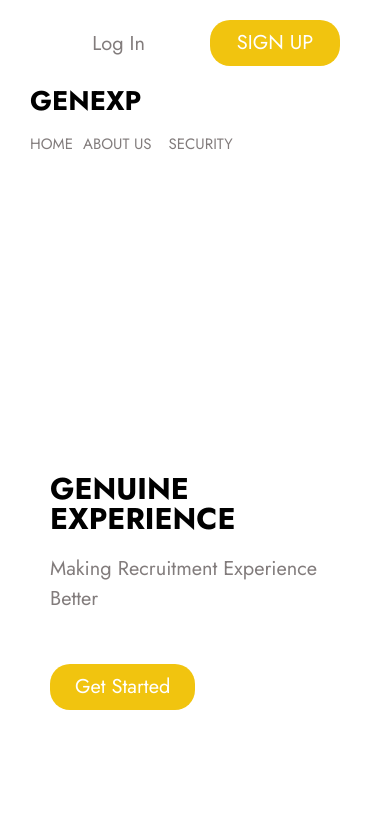
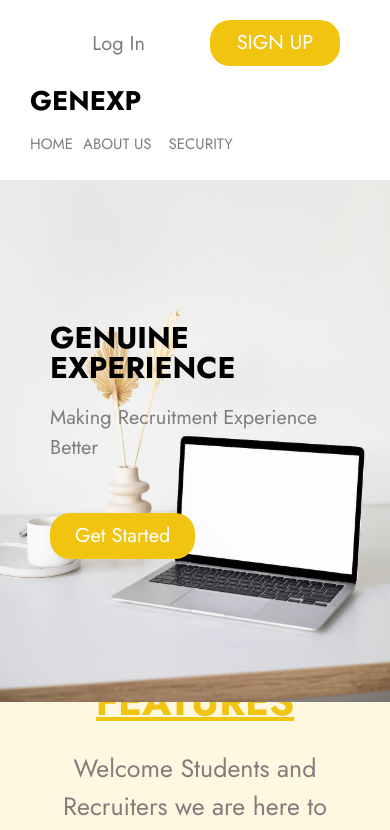
Before and after one commit to ktarun1419/genexp, a React (Create React App) app: page / in a window 390 px wide. Shown: the top 830 px of the page. Built offline with nearby package versions, Linux system fonts and the light colour scheme.

Commit message:
Some minor changes in styling

```diff
--- a/src/App.js
+++ b/src/App.js
@@ -8,7 +8,7 @@ import Login from './components/Login';
 import AboutUs from './components/AboutUs';
 import DashHome from './components/DashHome';
 import Offers from './components/Offers';
-import { useState } from 'react';
+import { useState} from 'react';
 
 import {
   BrowserRouter as Router,
@@ -19,7 +19,6 @@ import {
 
 function App() {
   const [showNav, setShowNav] = useState(true);
-
   return (
     <>
       <Router>
--- a/src/components/Home.css
+++ b/src/components/Home.css
@@ -46,8 +46,8 @@
     background-color: var(--button-background);
     color: #fff;
 
-    position: relative;
-    z-index: 9;
+    /* position: relative; */
+    /* z-index: 9;  */
 }
 
 .main-hero-section .button-h-group button:hover {
@@ -192,18 +192,18 @@
     background: #1b3d68;
 }
 
-@media (min-width: 1200px){
+@media (min-width: 1200px) {
     .about-home {
         height: auto;
     }
 
-    .Card_container{
+    .Card_container {
         padding: 30px;
     }
 
 }
 
-@media (min-width: 992px) and (max-width: 1200px){
+@media (min-width: 992px) and (max-width: 1200px) {
     .about-home {
         height: auto;
     }
@@ -215,19 +215,20 @@
         padding-bottom: 50px;
     }
 
-    .main-hero-section{
+    .main-hero-section {
         margin-top: 4rem;
     }
+
     .about-content-container {
         padding-left: 30px;
     }
 
-    .Card_container{
+    .Card_container {
         padding: 20px;
     }
 }
 
-@media (min-width: 768px) and (max-width: 992px){
+@media (min-width: 768px) and (max-width: 992px) {
 
 
     .main-hero-section {
@@ -289,6 +290,7 @@
         margin-left: 2rem;
         margin-bottom: 5rem;
     }
+
     .card_up {
         margin-top: 20px;
         margin-right: 2rem;
@@ -297,11 +299,11 @@
 
     }
 
-    .White_box{
+    .White_box {
         height: auto;
     }
 
-    .Feature{
+    .Feature {
         height: auto;
         padding: 10px;
     }
@@ -350,7 +352,7 @@
 
     }
 
-    .feature_description{
+    .feature_description {
         padding: 20px
     }
 
@@ -368,6 +370,7 @@
     .card_down {
         margin-top: 20px;
     }
+
     .card_up {
         margin-top: 20px;
     }
@@ -376,6 +379,7 @@
         padding: 5rem 5rem;
         margin-top: 5rem;
         background-size: cover;
+        height: 50%;
 
 
     }
@@ -403,7 +407,7 @@
         display: none;
     }
 
-      .White_box{
+    .White_box {
         height: 250px;
     }
 
@@ -411,7 +415,7 @@
 
 }
 
-@media (max-width: 468px){
+@media (max-width: 468px) {
     .main-hero-section .hero-left-side h1 {
         width: 100%;
         font-size: 3rem;
@@ -419,8 +423,15 @@
         margin-bottom: 2rem;
 
     }
-      .main-hero-section{
-        margin-top: 5rem;
-        background-image: none;
+
+    .main-hero-section {
+        background-image: url("../../public/images/office.jpg");
+        background-size: cover;
+        background-position: center;
+        background-repeat: no-repeat;
+        margin-top: 0rem;
+
+        position: relative;
+        top: 60px;
     }
 }
--- a/src/components/Login.css
+++ b/src/components/Login.css
@@ -40,6 +40,7 @@
     display: flex;
     flex-direction: column;
     align-items: center;
+    justify-content: center;
 }
 
 .main-login-div .login-box button {
@@ -295,3 +296,9 @@
     }
 
 }
+
+@media (max-width: 436px){
+    .button-l-group button{font-size: 14px;
+    min-width: 15rem;}
+
+}
--- a/src/components/Security.css
+++ b/src/components/Security.css
@@ -2,6 +2,7 @@
     margin-top: 5rem;
     text-align: center;
     font-size: 3rem;
+    margin-top: 10rem;
 }
 
 .row {
--- a/src/components/SignUp.css
+++ b/src/components/SignUp.css
@@ -12,7 +12,7 @@
 
 .main-div .signup-heading h1 {
     padding: 4rem;
-
+    margin-top: 5rem;
     font-weight: 500;
     font-size: 50px;
     line-height: 72px;
```
Lines whose indentation alone changed are shown as unchanged.
